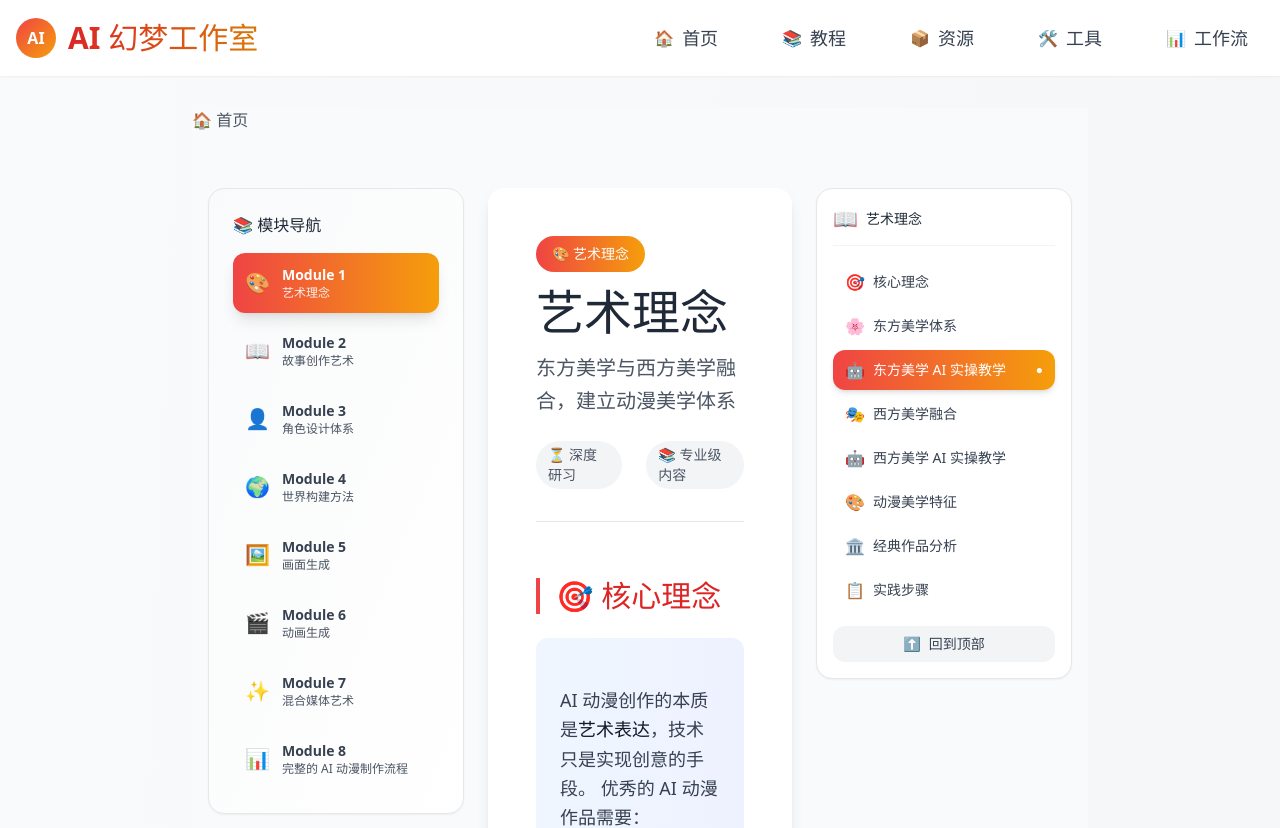
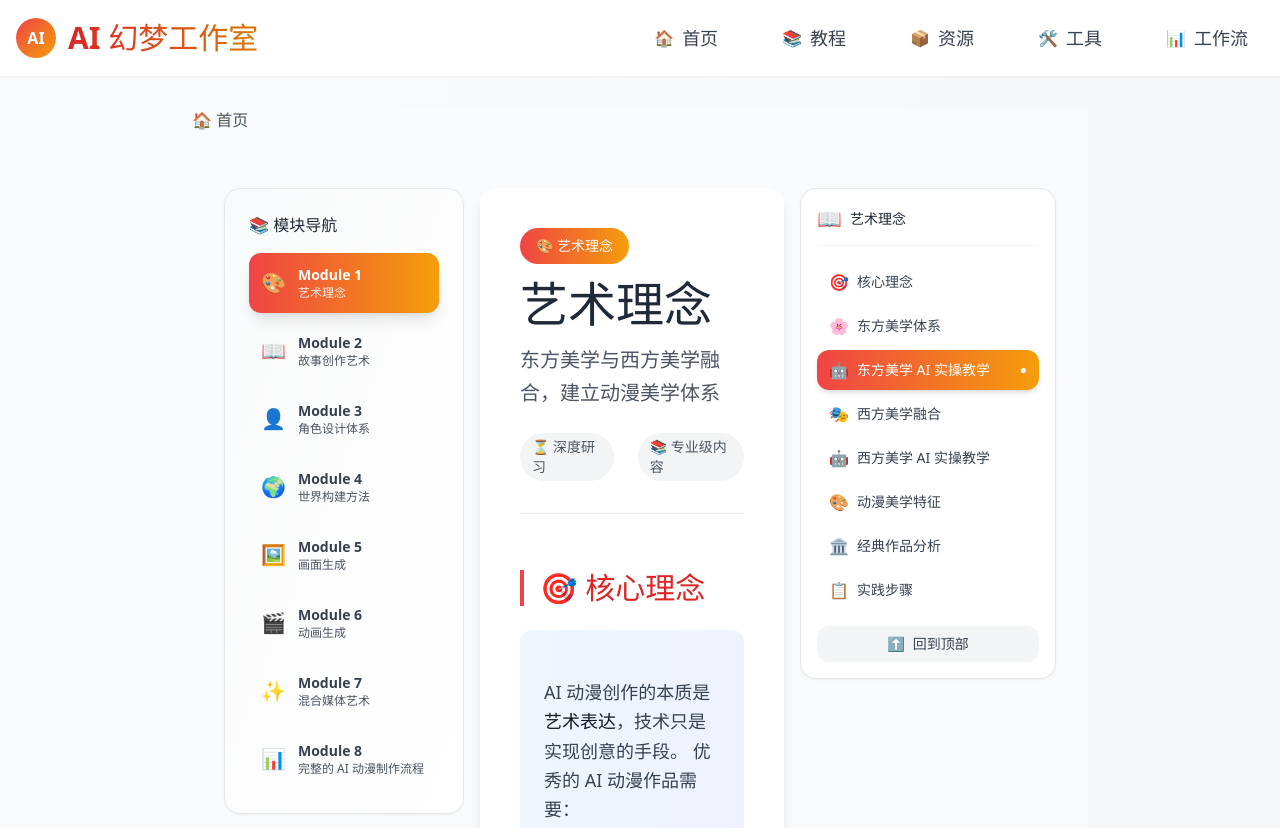
Before and after one commit to rouyundemao/ai-anime-studio, a React (Vite) app in the folder frontend/: page /module-1 in a window 1280 px wide. Shown: the top 828 px of the page. Built offline with nearby package versions, Linux system fonts and the light colour scheme; a small style sheet from the web is missing; a web font is replaced by a local one.

Commit message:
fix: Module1 布局再次优化 - 移除所有限制，真正全宽显示

```diff
--- a/frontend/src/pages/Module1/Module1.tsx
+++ b/frontend/src/pages/Module1/Module1.tsx
@@ -39,17 +39,17 @@ function Module1() {
     <div className="min-h-screen bg-gray-50">
       <TopNavigation />
 
-      <div className="flex gap-6 px-4 py-8 max-w-[90vw] mx-auto">
+      <div className="flex gap-4 px-4 md:px-8 py-8">
         {/* 左侧：模块导航 */}
-        <aside className="hidden xl:block w-64 flex-shrink-0">
+        <aside className="hidden xl:block w-60 flex-shrink-0">
           <div className="sticky top-4">
             <SideNavigation currentId="module1" />
           </div>
         </aside>
 
-        {/* 中间：教程内容 - 无宽度限制 */}
+        {/* 中间：教程内容 - 真正全宽 */}
         <main className="flex-1 min-w-0">
-          <article className="bg-white rounded-2xl shadow-lg p-6 md:p-10 lg:p-12">
+          <article className="bg-white rounded-2xl shadow-lg p-4 md:p-8 lg:p-10 w-full">
           {/* 模块标题 */}
           <header className="mb-12 border-b border-gray-200 pb-8">
             <div className="inline-block bg-gradient-to-r from-primary-500 to-accent-500 text-white px-4 py-2 rounded-full text-sm font-bold mb-4">
```
